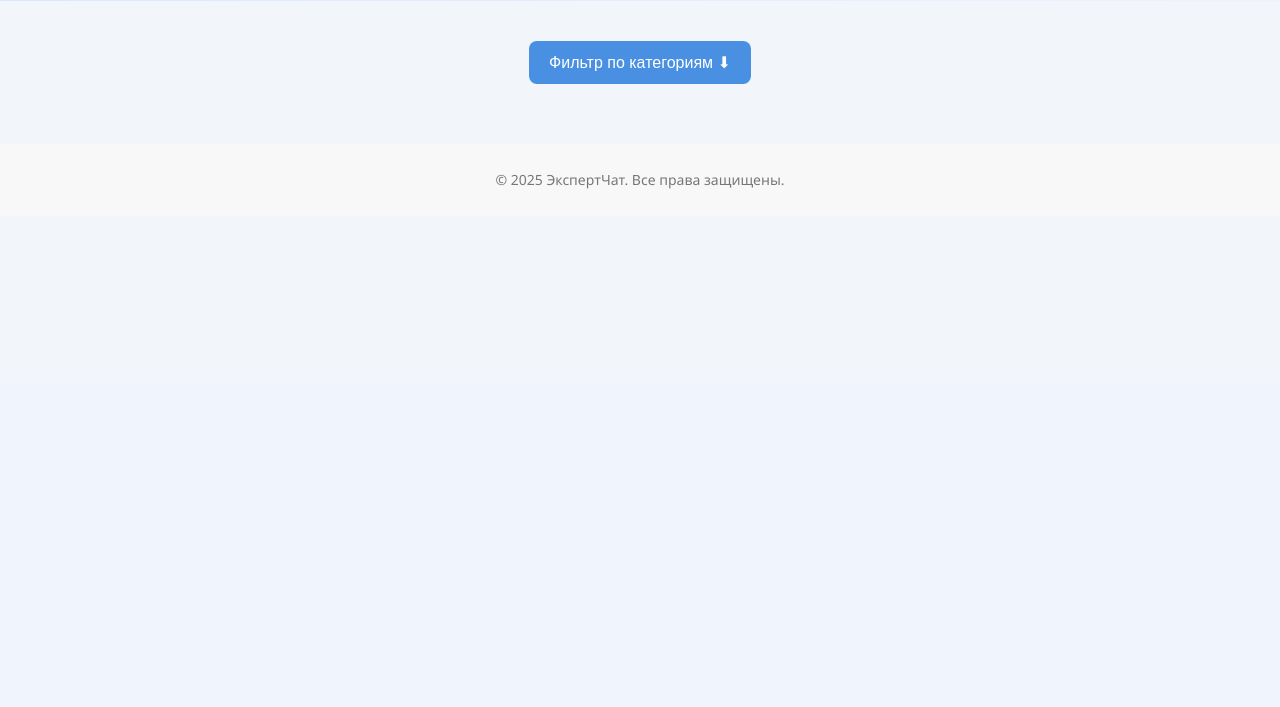
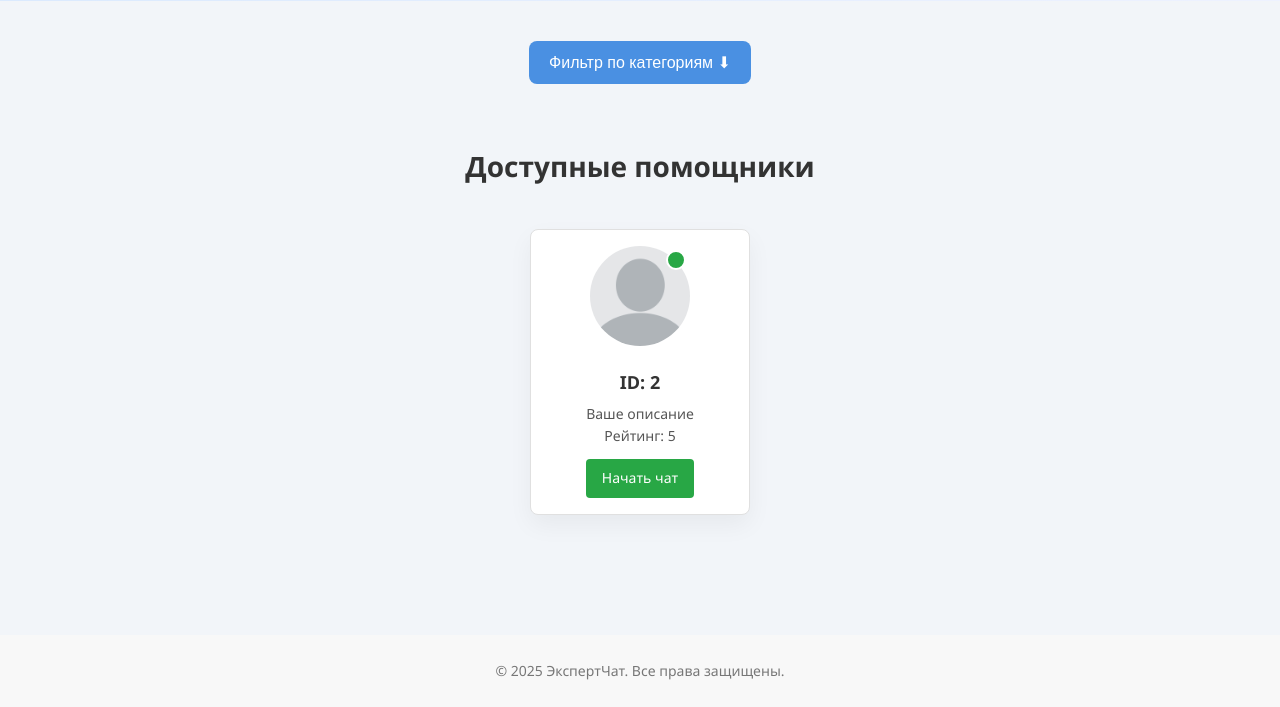
Before and after one commit to Olzeev/hackathon, a Django app: page /categories/ in a window 1280 px wide. Shown: the part 417-1124 px from the top of the page. Before the commit the page ends 606 px from the top, so only its background shows below. Run offline with Django 5.2, Linux system fonts and the light colour scheme; data comes from the database, SQL or seed files in the repository; both versions use the stored data as it was before the commit.

Commit message:
useroutput

```diff
--- a/hackathon/categories/templates/categories/categories.html
+++ b/hackathon/categories/templates/categories/categories.html
@@ -179,8 +179,35 @@
         {% endfor %}
         <button type="submit" class="apply-btn">Показать</button>
       </div>
+    </div>
+    <section class="experts">
+      <div class="container">
+        <h2>Доступные помощники</h2>
+        <div class="expert-list">
+          {% for helper in helpers %}
+            <div class="expert-card">
+              <div class="photo-wrapper">
+                <img src="{% if helper.photo %}{{ helper.photo.url }}{% else %}{% static 'categories/img/default-avatar.png' %}{% endif %}"
+                     alt="Фото помощника">
+                {% if helper.is_online %}
+                  <span class="online-dot"></span>
+                {% endif %}
+              </div>
+              {# Если у вас есть связь с User-моделью, можно вывести его имя: #}
+              {# <h3>{{ helper.user.username }}</h3> #}
+              {# А пока просто выведем user_id или любое другое поле: #}
+              <h3>ID: {{ helper.user_id }}</h3>
+              <p>{{ helper.description }}</p>
+              <p>Рейтинг: {{ helper.rate }}</p>
+              <a href="{% url 'chat_view' helper.id %}" class="btn-start-chat">Начать чат</a>
+            </div>
+          {% empty %}
+            <p>По выбранным фильтрам ничего не найдено.</p>
+          {% endfor %}
+        </div>
+      </div>
+    </section>
 
-    </div>
   </form>
 
   <footer>
```
Also changed, not shown: hackathon/categories/migrations/0001_initial.py (deleted), hackathon/categories/migrations/0002_additionalinfo_phone.py (deleted), hackathon/db.sqlite3 (deleted), hackathon/store/migrations/0001_initial.py (deleted).
